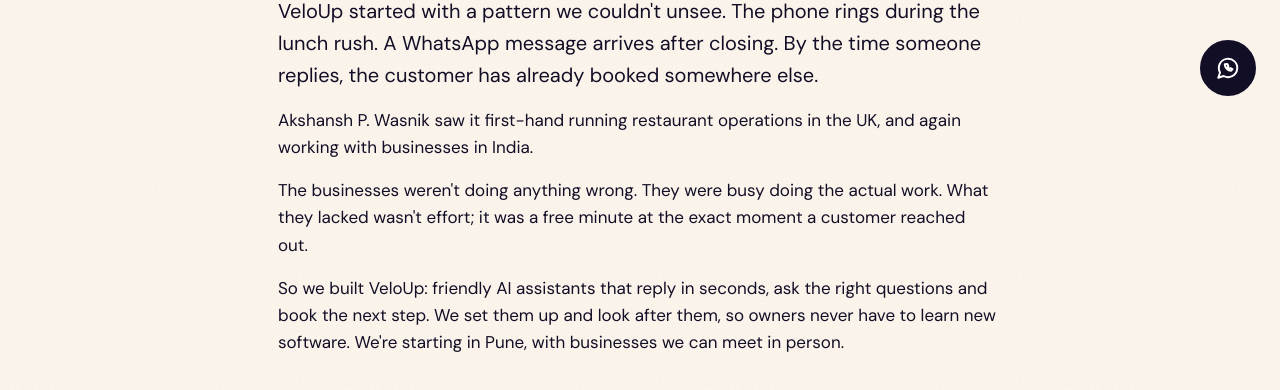
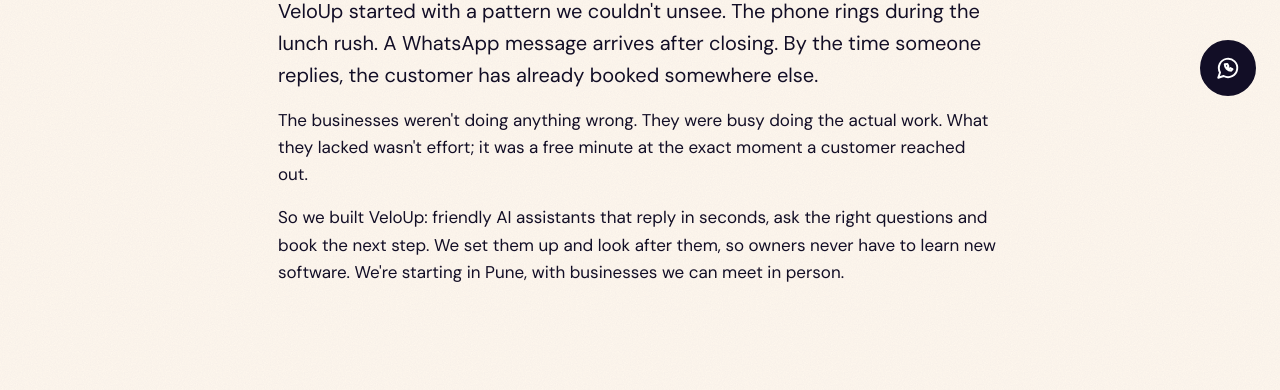
Before and after one commit to akkshhanshwasnik/veloup-website, a plain HTML site: page about.html in a window 1280 px wide. Shown: the part 680-1070 px from the top of the page. Drawn offline with Linux system fonts and the light colour scheme.

Commit message:
About: remove founder background sentence from the story
Co-Authored-By: Claude Opus 5.5 <noreply@anthropic.com>

```diff
--- a/about.html
+++ b/about.html
@@ -46,7 +46,6 @@
       <h2>Our Story</h2>
       <div class="story-text">
         <p class="lead">VeloUp started with a pattern we couldn't unsee. The phone rings during the lunch rush. A WhatsApp message arrives after closing. By the time someone replies, the customer has already booked somewhere else.</p>
-        <p>Akshansh P. Wasnik saw it first-hand running restaurant operations in the UK, and again working with businesses in India.</p>
         <p>The businesses weren't doing anything wrong. They were busy doing the actual work. What they lacked wasn't effort; it was a free minute at the exact moment a customer reached out.</p>
         <p>So we built VeloUp: friendly AI assistants that reply in seconds, ask the right questions and book the next step. We set them up and look after them, so owners never have to learn new software. We're starting in Pune, with businesses we can meet in person.</p>
       </div>
```
